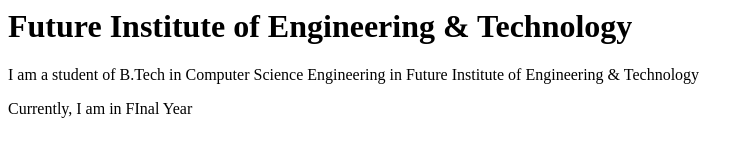
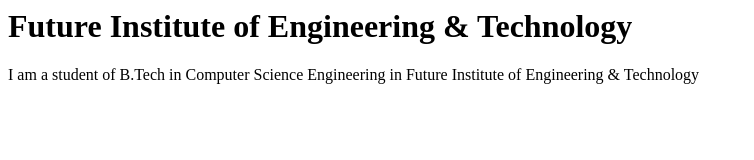
Before and after one commit to AshutoshPandey-04/Where_U_Elevate, a plain HTML site: page index.html in a window 1280 px wide. Shown: the whole page, without its empty margins (0-754 px from the left). Drawn offline with Linux system fonts and the light colour scheme.

```diff
--- a/index.html
+++ b/index.html
@@ -1,3 +1,2 @@
 <h1>Future Institute of Engineering & Technology</h1>
 <p>I am a student of B.Tech in Computer Science Engineering in Future Institute of Engineering & Technology</p>
-<P>Currently, I am in FInal Year</P>
```
